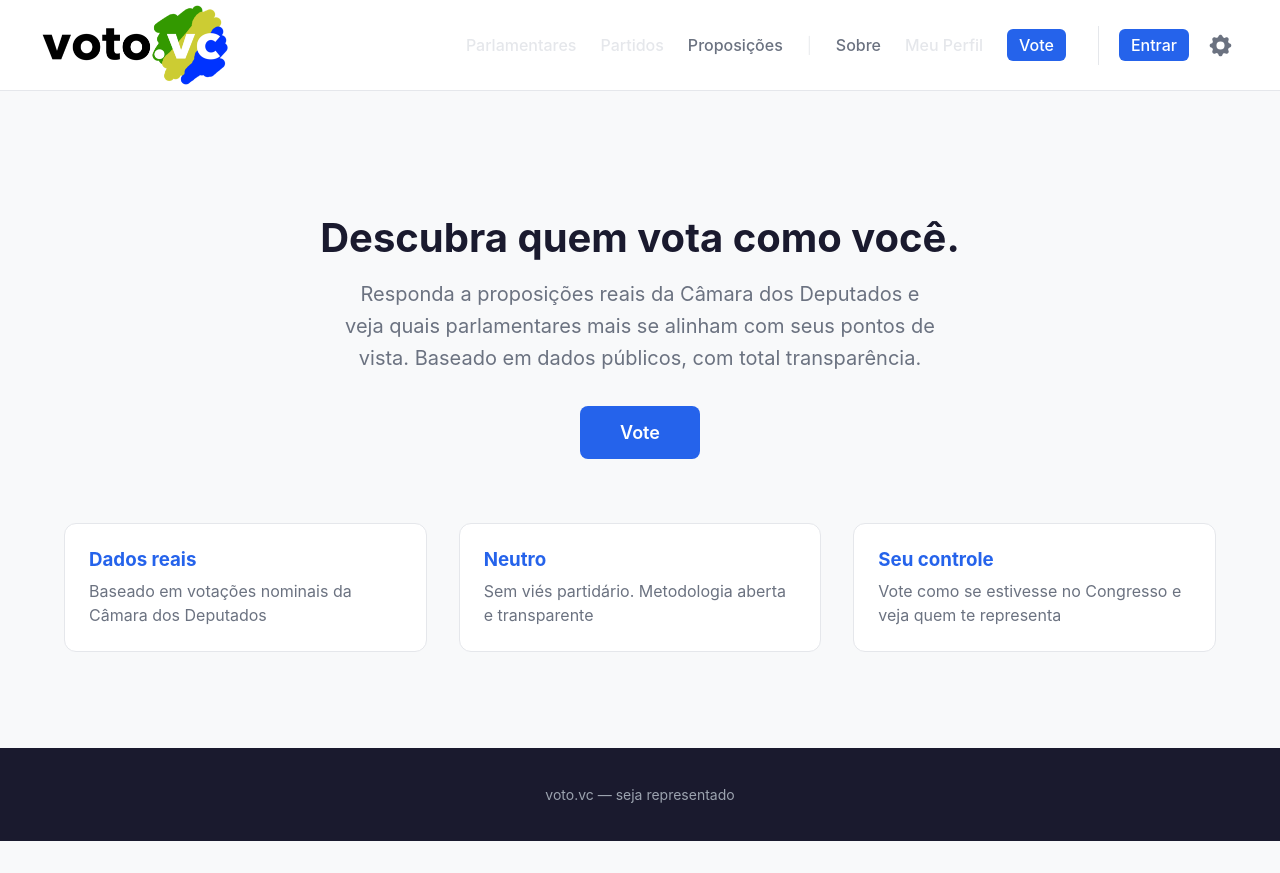
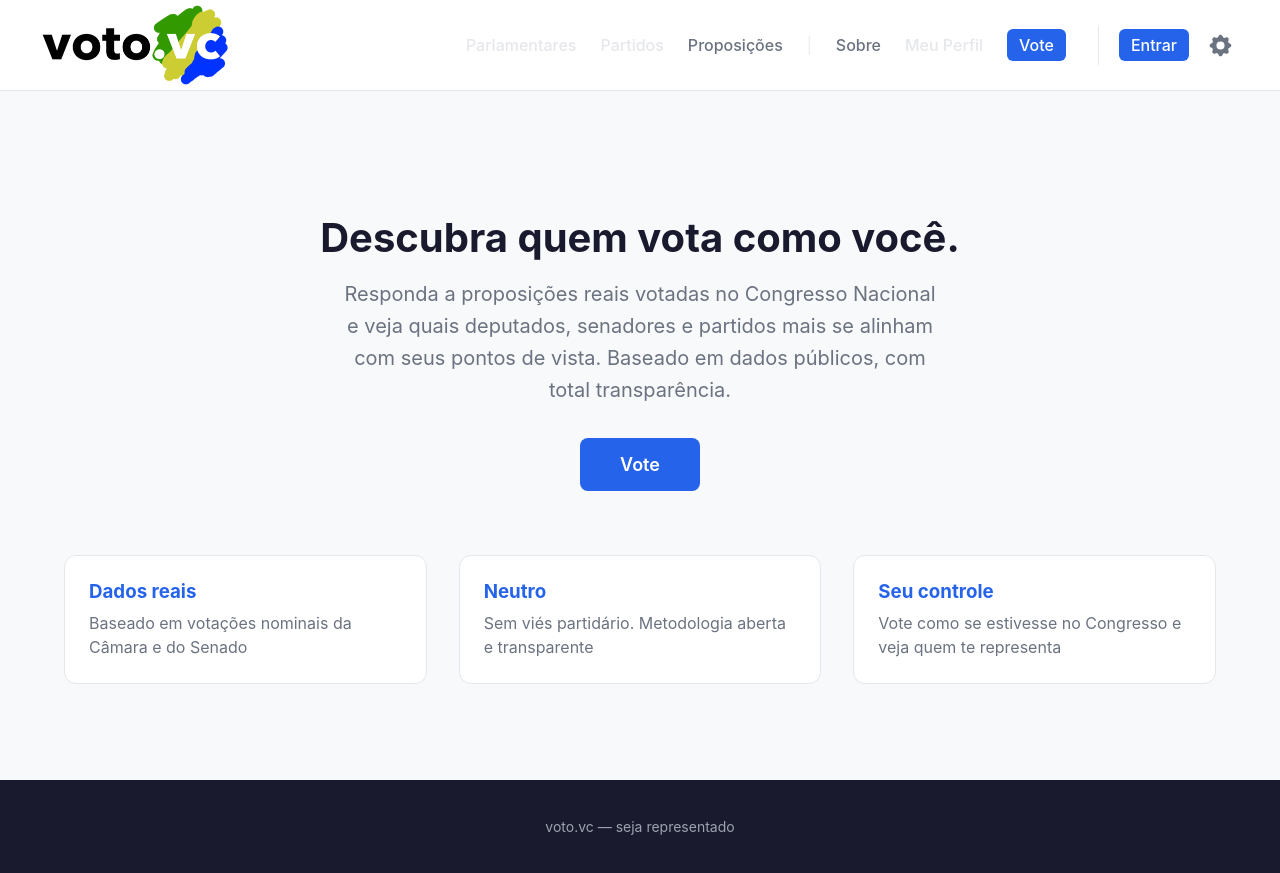
Before and after one commit to LeoooDias/voto-vc, a SvelteKit app in the folder frontend/: page / in a window 1280 px wide. Before the commit the page ends 841 px from the top, so only its background shows below. Built offline with nearby package versions, Linux system fonts and the light colour scheme; no server answers.

Commit message:
Update copy to reflect Câmara + Senado coverage
Landing page, /sobre, and /proposicoes now correctly state that voto.vc
covers both houses of Congress with data since 2003.

Co-Authored-By: Claude Opus 4.6 <noreply@anthropic.com>

```diff
--- a/frontend/src/routes/+page.svelte
+++ b/frontend/src/routes/+page.svelte
@@ -5,16 +5,16 @@
 <div class="hero">
 	<h1>Descubra quem vota como você.</h1>
 	<p class="subtitle">
-		Responda a proposições reais da Câmara dos Deputados e veja quais parlamentares
-		mais se alinham com seus pontos de vista. Baseado em dados públicos, com
-		total transparência.
+		Responda a proposições reais votadas no Congresso Nacional e veja quais
+		deputados, senadores e partidos mais se alinham com seus pontos de vista.
+		Baseado em dados públicos, com total transparência.
 	</p>
 	<a href="/vote" class="cta">Vote</a>
 
 	<div class="features">
 		<div class="feature">
 			<h3>Dados reais</h3>
-			<p>Baseado em votações nominais da Câmara dos Deputados</p>
+			<p>Baseado em votações nominais da Câmara e do Senado</p>
 		</div>
 		<div class="feature">
 			<h3>Neutro</h3>
--- a/frontend/src/routes/proposicoes/+page.svelte
+++ b/frontend/src/routes/proposicoes/+page.svelte
@@ -204,7 +204,7 @@
 								<p class="detail-descricao">{p.descricao_detalhada}</p>
 							{/if}
 							{#if url}
-								<a href={url} target="_blank" rel="noopener" class="link-camara" onclick={(e) => e.stopPropagation()}>Ver na Câmara</a>
+								<a href={url} target="_blank" rel="noopener" class="link-tramitacao" onclick={(e) => e.stopPropagation()}>Ver tramitação</a>
 							{/if}
 						</div>
 					{/if}
@@ -392,13 +392,13 @@
 		margin: 0 0 0.75rem;
 	}
 
-	.link-camara {
+	.link-tramitacao {
 		color: #2563eb;
 		font-size: 0.8rem;
 		text-decoration: none;
 	}
 
-	.link-camara:hover {
+	.link-tramitacao:hover {
 		text-decoration: underline;
 	}
 
```
Also changed, not shown: frontend/src/routes/sobre/+page.svelte (+4 -4 lines).
